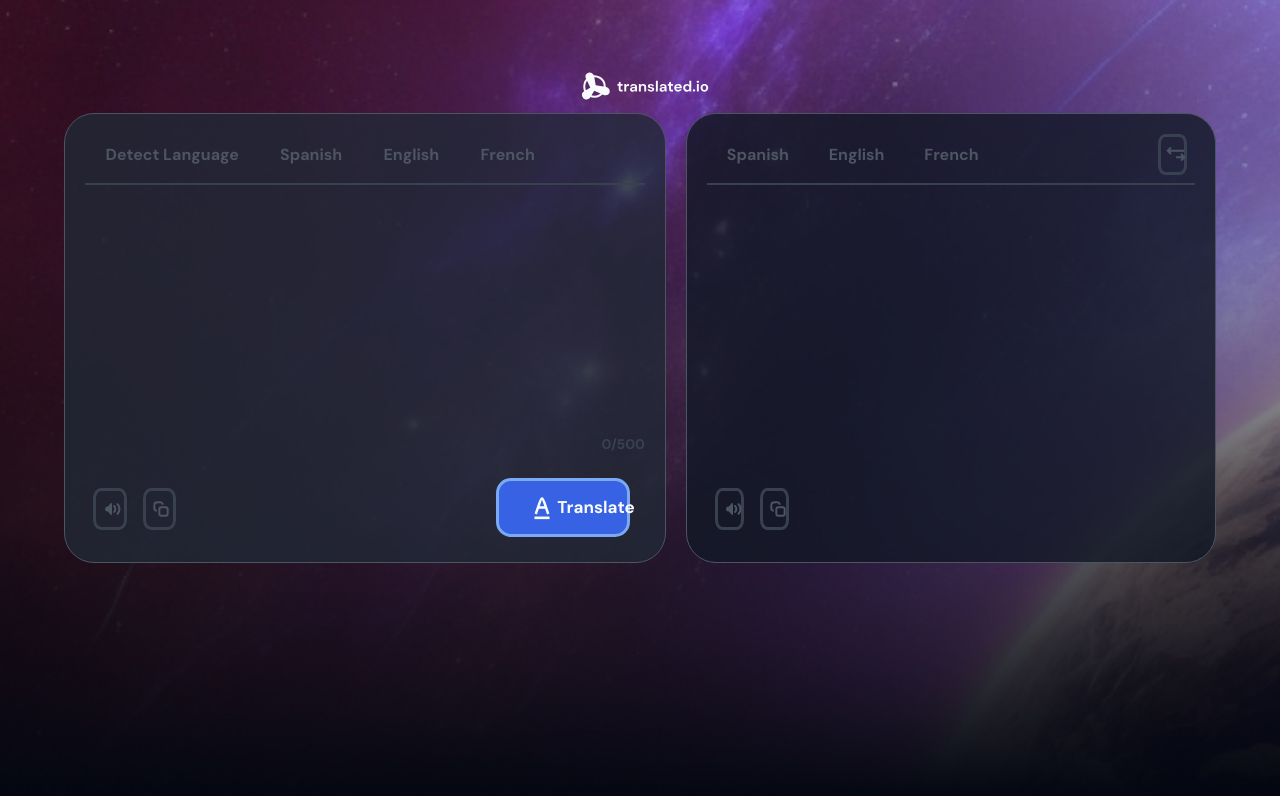
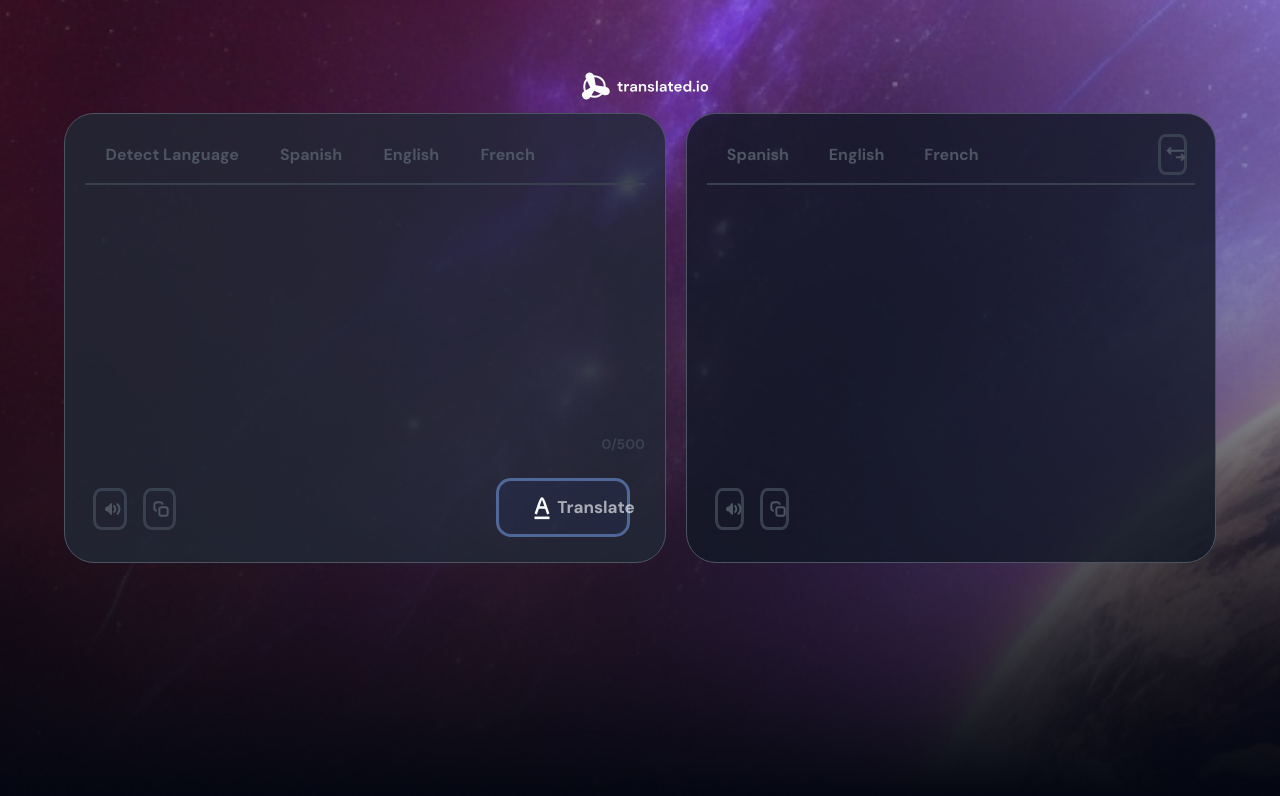
Before and after one commit to Akax777/TraductoRT, a Vue app: page / in a window 1280 px wide. Shown: the top 796 px of the page. Built offline with nearby package versions, Linux system fonts and the light colour scheme.

Commit message:
Translator is partially functional, just left some things

```diff
--- a/src/assets/main.css
+++ b/src/assets/main.css
@@ -97,7 +97,7 @@ textarea{
     width: 100%;
 }
 
-#translate{
+.translate{
     align-items: center;
     background-color: #3662E3;
     border-radius: 15px;
@@ -106,10 +106,18 @@ textarea{
     display: flex;
     font-family: 'DM Sans';
     font-size: 17px;
+    height: 95%;
     margin-left: auto;
     padding-inline: 5%;
-    height: 95%;
+    transition: all 0.3s;
     width: 24%;
+}
+
+.translate-yet{
+    background-color: #3661e310;
+    border: solid #7caaf37c;
+    color: #f9fafba1;
+    transition: all 0.3s;
 }
 
 #translate-img{
--- a/src/components/TranslateCard.vue
+++ b/src/components/TranslateCard.vue
@@ -19,7 +19,7 @@ const emitEvent=()=>{
 }
 
 const handleSelected = (abv)=>{
-    selectedtw.value=abv;
+    if(selectedtw.value==abv){selectedtw.value=''}else{selectedtw.value=abv;}
 }
 </script>
 
--- a/src/components/WritterCard.vue
+++ b/src/components/WritterCard.vue
@@ -2,7 +2,7 @@
 import SortAlfa from "@/assets/Sort_alfa.svg"
 import copy from "@/assets/Copy.svg"
 import listen from "@/assets/sound_max_fill.svg"
-import { computed, ref } from "vue";
+import { computed, ref,watchEffect } from "vue";
 import { useTranslate } from "@/composable/useTranslate";
 
 
@@ -14,8 +14,10 @@ const text = ref('');
 const textLength = computed(()=>text.value.length);
 const selected = ref("")
 const textTranslated = ref('')
+const isReady =ref(false)
+const emit = defineEmits(['textTranslated'])
 
-const emit = defineEmits(['textTranslated'])
+watchEffect(() => { isReady.value = text.value !== '' && selected.value !== '' && props.lng2.lang2 !== ''; });
 
 const translate = async (q,lang1,lang2)=>{
     const {translatedText,isLoading} =await useTranslate(q,lang1,lang2)
@@ -24,7 +26,7 @@ const translate = async (q,lang1,lang2)=>{
 }
 
 const handleSelected = (abv)=>{
-    selected.value=abv;
+    if(selected.value==abv){selected.value=''}else{selected.value=abv;}
 }
 
 </script>
@@ -52,7 +54,7 @@ const handleSelected = (abv)=>{
             <button class="btn-with-img">
                 <img class="img-button" :src="copy" alt="">
             </button>
-            <button id="translate" @click="translate(text,selected,props.lng2.lang2)">
+            <button :class="isReady?'translate':'translate translate-yet'" @click="isReady?translate(text,selected,props.lng2.lang2):null" >
                 <img id="translate-img"  :src="SortAlfa" alt="">Translate
             </button>
         </div>
```
